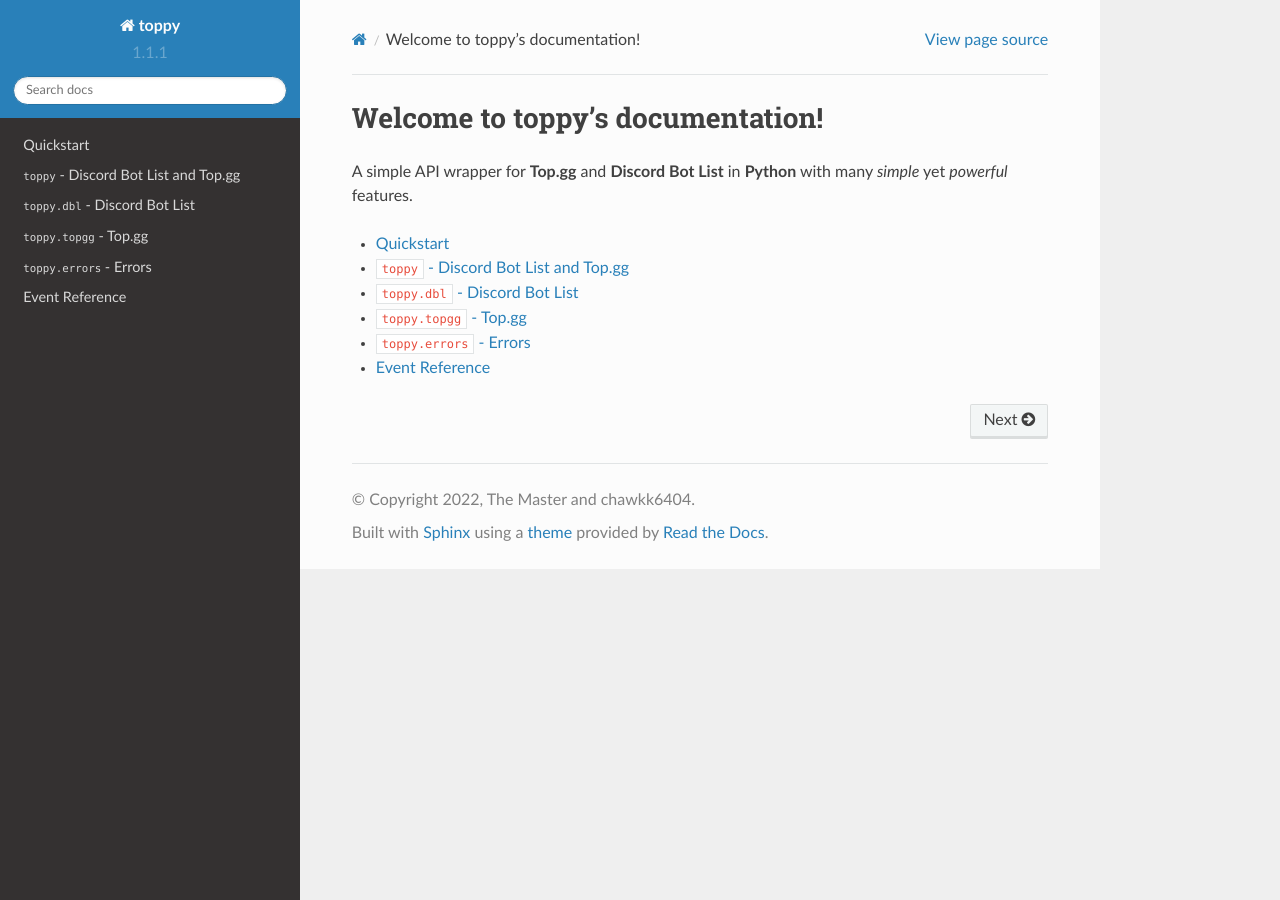
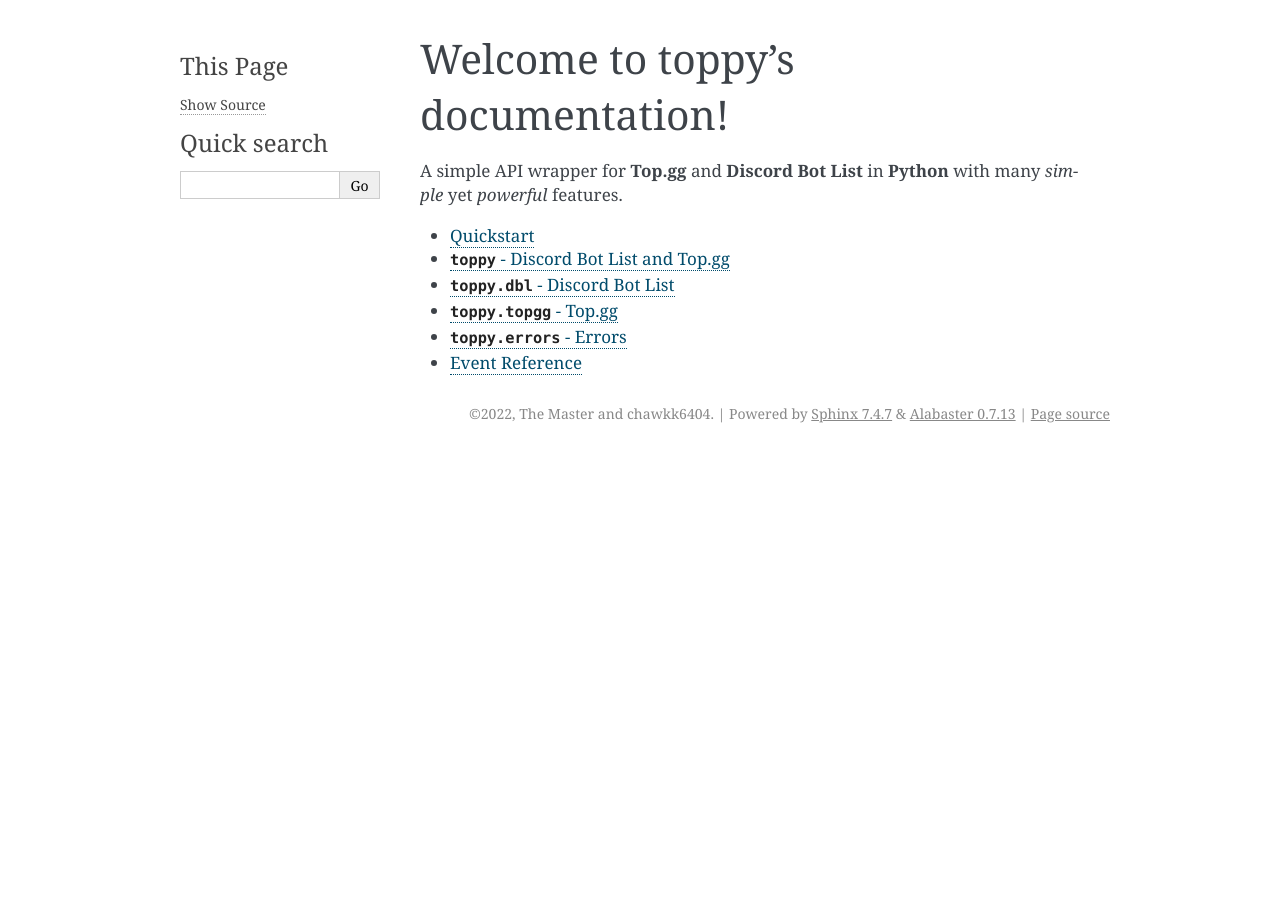
Before and after one commit to TheMaster3558/toppy, a Sphinx documentation site: the page built from docs/index.rst, in a window 1280 px wide. Built offline with Sphinx 7.4.7, drawn with Linux system fonts in a browser that asks for light colours.

Commit message:
Change docs theme

```diff
--- a/docs/conf.py
+++ b/docs/conf.py
@@ -12,8 +12,6 @@
 #
 import os
 import sys
-
-os.system('pip install git+https://github.com/chawkk6404/toppy')
 
 sys.path.insert(0, os.path.abspath('..'))
 
@@ -47,7 +45,7 @@
 # The theme to use for HTML and HTML Help pages.  See the documentation for
 # a list of builtin themes.
 #
-html_theme = 'sphinx_rtd_theme'
+html_theme = 'alabaster'
 
 # Add any paths that contain custom static files (such as style sheets) here,
 # relative to this directory. They are copied after the builtin static files,
```
